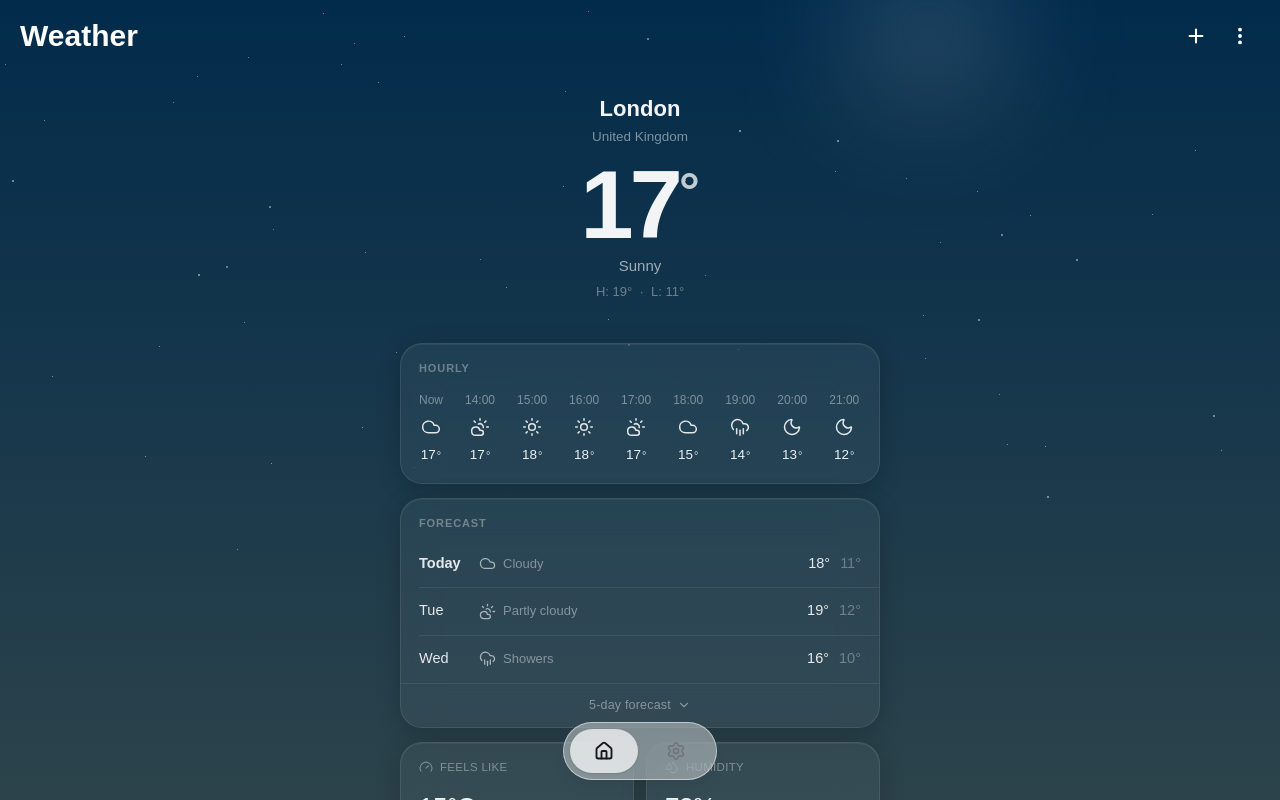
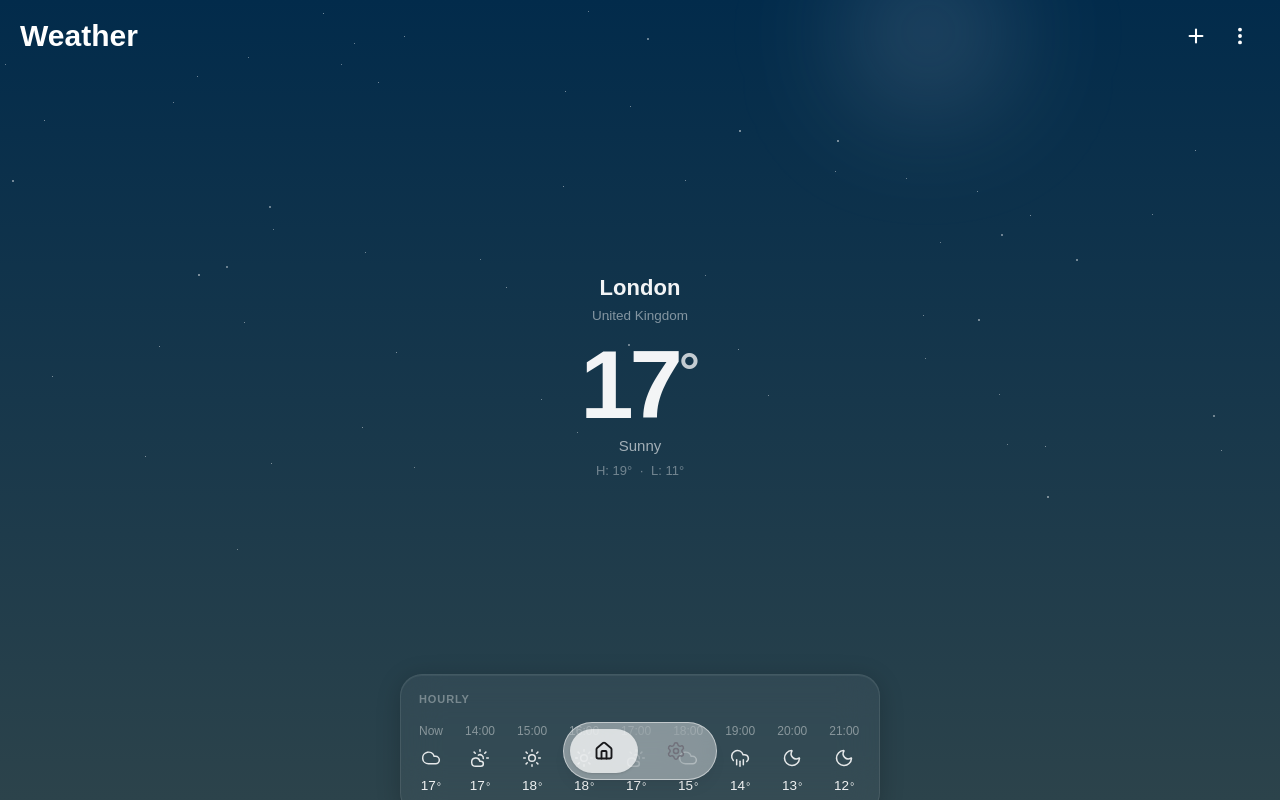
Before and after one commit to TheVamoraProject/VamoraWeather, a Next.js app in the folder web/: page / in a window 1280 px wide. Built offline with nearby package versions, Linux system fonts and the light colour scheme.

Commit message:
Refactor Hero section layout and styles

```diff
--- a/web/app/page.tsx
+++ b/web/app/page.tsx
@@ -170,7 +170,13 @@ export default function WeatherHome() {
         }}>
 
           {/* ══ Hero ═════════════════════════════════════════════════════ */}
-          <div style={{ textAlign: "center", padding: "12px 0 28px" }}>
+          <div style={{
+            textAlign: "center",
+            minHeight: "calc(100dvh - 72px - 88px - 60px)", // viewport minus toolbar, nav, peek gap
+            display: "flex", flexDirection: "column",
+            alignItems: "center", justifyContent: "center",
+            padding: "12px 0 0",
+          }}>
             <h1 style={{
               margin: 0,
               color: "rgba(255,255,255,0.95)",
```
